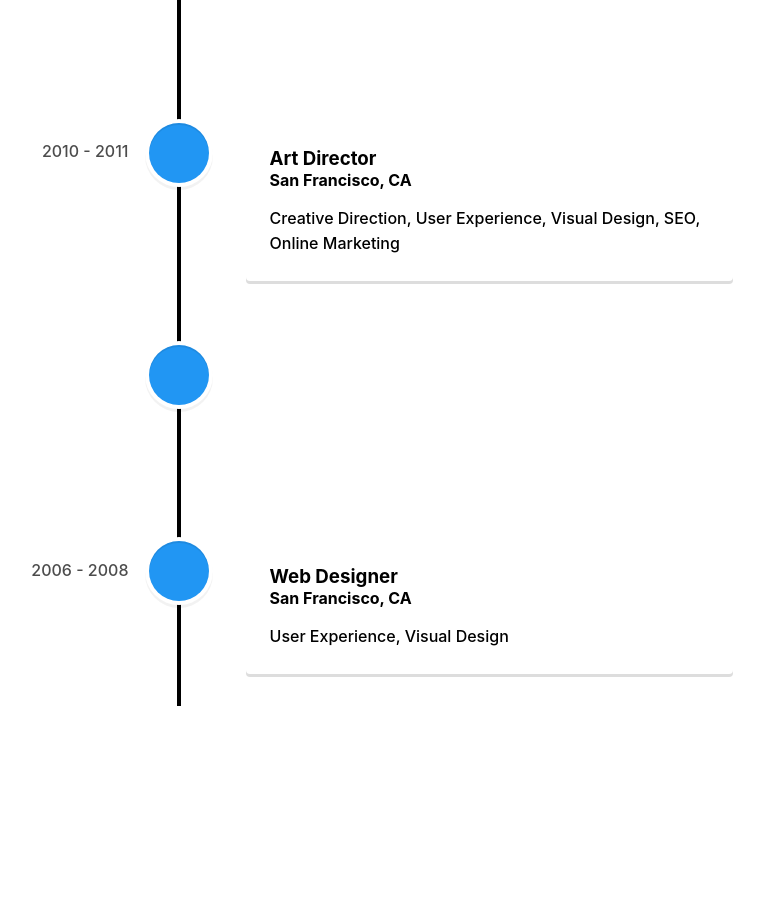
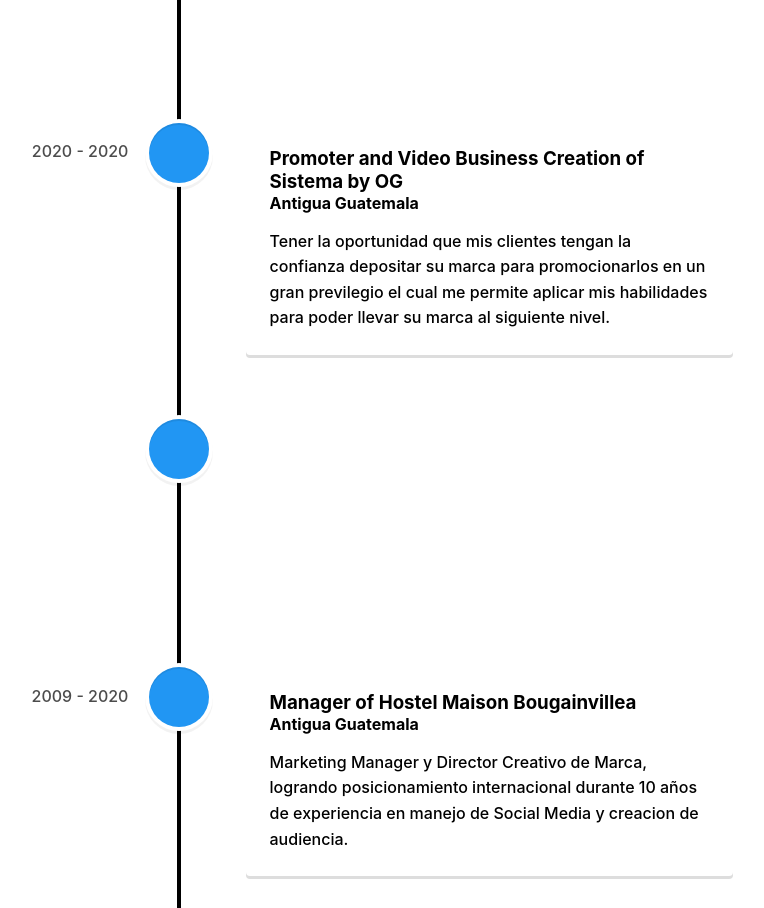
Before and after one commit to i-dev27/portafolio, a React (Create React App) app: page / in a window 1280 px wide. Shown: the part 580-1488 px from the top of the page, without its empty margins (461-1225 px from the left). Before the commit the page ends 1286 px from the top, so only its background shows below. Built offline with nearby package versions, Linux system fonts and the light colour scheme; what react-animations would draw is missing.

Commit message:
fourth version

```diff
--- a/src/components/Agency.jsx
+++ b/src/components/Agency.jsx
@@ -1,7 +1,10 @@
 import React from "react";
 
 function Agency(props) {
-  return <div></div>;
+  return <div>
+
+
+  </div>;
 }
 
 export default Agency;
--- a/src/components/Projects.jsx
+++ b/src/components/Projects.jsx
@@ -58,39 +58,54 @@ export default function Projects() {
           </VerticalTimelineElement>
           <VerticalTimelineElement
             className="vertical-timeline-element--work"
-            date="2010 - 2011"
+            date="2020 - 2020"
             iconStyle={{ background: "rgb(33, 150, 243)", color: "#fff" }}
           >
-            <h3 className="vertical-timeline-element-title">Art Director</h3>
+            <h3 className="vertical-timeline-element-title">
+              Promoter and Video Business Creation of Sistema by OG
+            </h3>
             <h4 className="vertical-timeline-element-subtitle">
-              San Francisco, CA
+              Antigua Guatemala
             </h4>
             <p>
-              Creative Direction, User Experience, Visual Design, SEO, Online
-              Marketing
+              Tener la oportunidad que mis clientes tengan la confianza
+              depositar su marca para promocionarlos en un gran previlegio el
+              cual me permite aplicar mis habilidades para poder llevar su marca
+              al siguiente nivel.
             </p>
           </VerticalTimelineElement>
           <VerticalTimelineElement
             className="vertical-timeline-element--work"
-            date="2008 - 2010"
+            date="2020 - 2020"
             iconStyle={{ background: "rgb(33, 150, 243)", color: "#fff" }}
           >
-            <h3 className="vertical-timeline-element-title">Web Designer</h3>
+            <h3 className="vertical-timeline-element-title">
+              Front-End Development Mishopin
+            </h3>
             <h4 className="vertical-timeline-element-subtitle">
-              Los Angeles, CA
+              Antigua Guatemala
             </h4>
-            <p>User Experience, Visual Design</p>
+            <p>
+              Creacion de Features y Componentes utilizando la tecnologia mas
+              popular en el mercado tecnologico creado por Facebook "React.js"{" "}
+            </p>
           </VerticalTimelineElement>
           <VerticalTimelineElement
             className="vertical-timeline-element--work"
-            date="2006 - 2008"
+            date="2009 - 2020"
             iconStyle={{ background: "rgb(33, 150, 243)", color: "#fff" }}
           >
-            <h3 className="vertical-timeline-element-title">Web Designer</h3>
+            <h3 className="vertical-timeline-element-title">
+              Manager of Hostel Maison Bougainvillea{" "}
+            </h3>
             <h4 className="vertical-timeline-element-subtitle">
-              San Francisco, CA
+              Antigua Guatemala
             </h4>
-            <p>User Experience, Visual Design</p>
+            <p>
+              Marketing Manager y Director Creativo de Marca, logrando
+              posicionamiento internacional durante 10 años de experiencia en
+              manejo de Social Media y creacion de audiencia.
+            </p>
           </VerticalTimelineElement>
         </VerticalTimeline>
       </Container>
```
